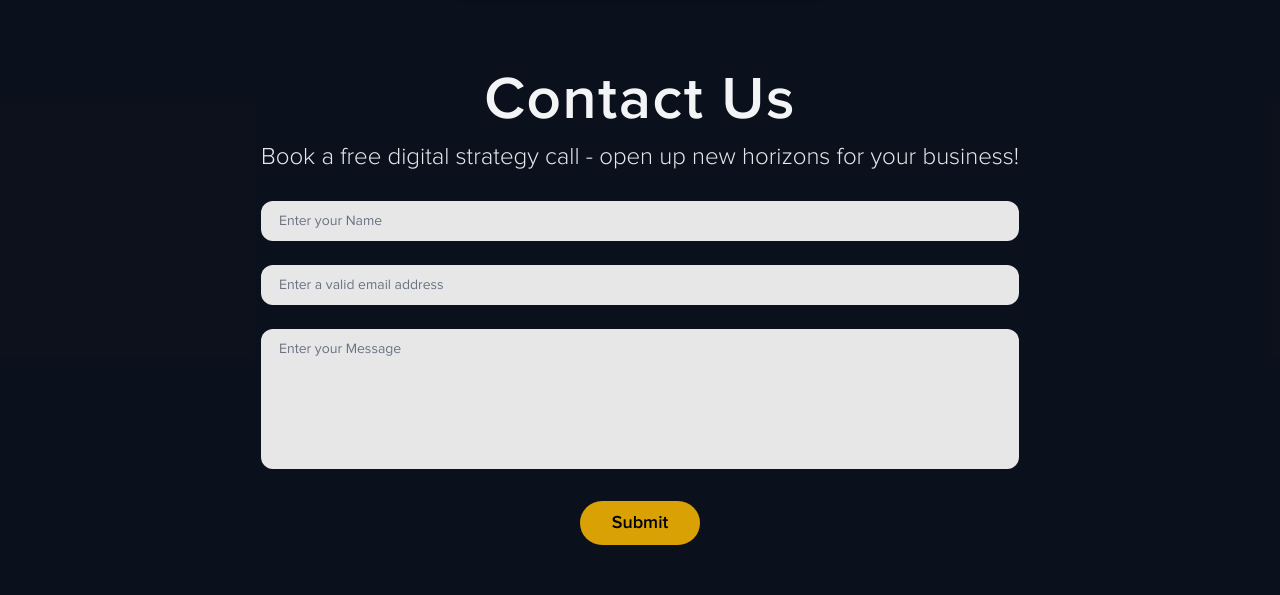
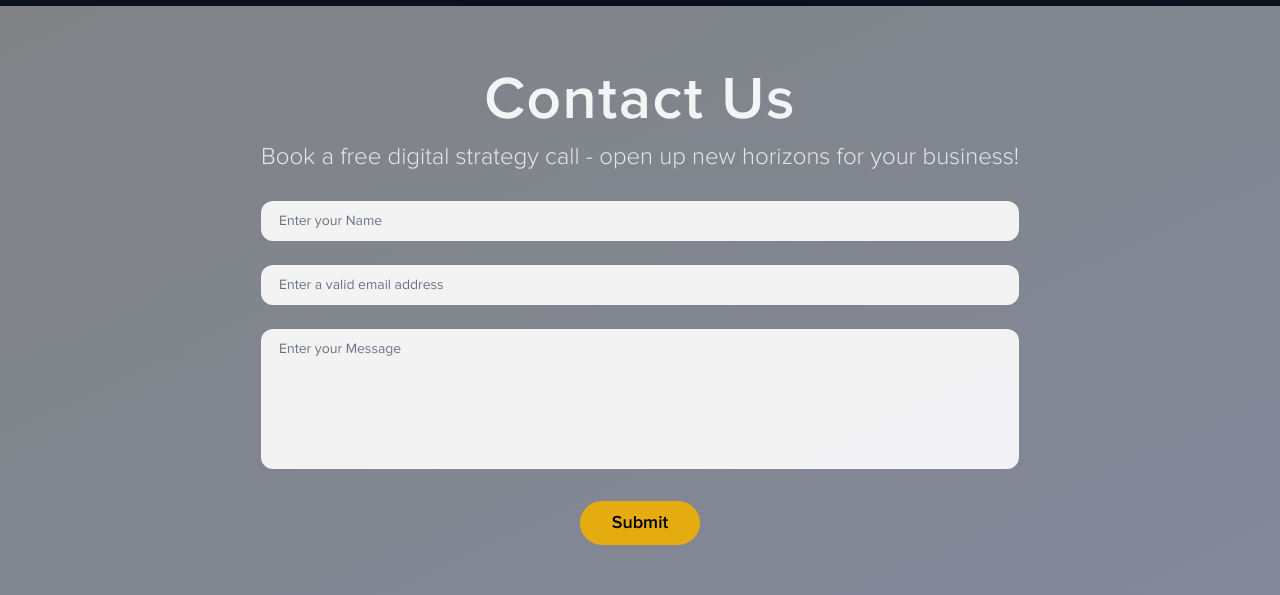
Before and after one commit to judeandy1999/vamossy.com, a Next.js app: page / in a window 1280 px wide. Shown: the part 7009-7604 px from the top of the page. Built offline with nearby package versions, Linux system fonts and the light colour scheme; no server answers.

Commit message:
feat: update ContactUs component to include cardVariant prop and adjust default variant

```diff
--- a/components/homepage/contact-us.jsx
+++ b/components/homepage/contact-us.jsx
@@ -5,7 +5,7 @@ import { useState } from "react";
 import Button from "@/components/ui/button";
 import Container from "@/components/ui/container";
 
-export default function ContactUs({ variant, size = 'lg'}) {
+export default function ContactUs({ variant, size = 'lg', cardVariant }) {
   const [formData, setFormData] = useState({
     name: '',
     email: '',
@@ -73,12 +73,12 @@ export default function ContactUs({ variant, size = 'lg'}) {
     console.log('Form submitted:', formData);
   };
 
-  variant = variant || 'gray-gradient';
+  variant = variant || 'transparent-gradient';
+  cardVariant = cardVariant || 'normal';
 console.log(variant);
   return (
     <Container variant={variant}>
-      <div className="relative max-w-3xl mx-auto">
-
+      <div className="relative mx-auto">
         {/* Header Section */}
         <motion.div
           className="text-center mb-4 md:mb-6"
```
